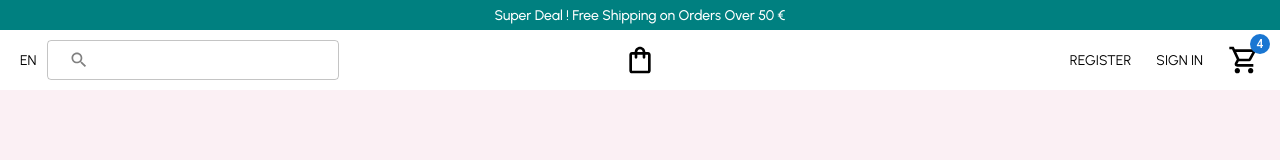
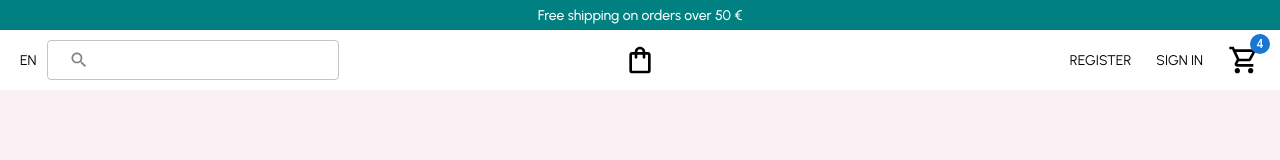
Before and after one commit to FaridAmimri/e-commerce-front, a React (Create React App) app: page / in a window 1280 px wide. Shown: the top 160 px of the page. Built offline with nearby package versions, Linux system fonts and the light colour scheme.

Commit message:
Update message

```diff
--- a/src/components/Announcement.jsx
+++ b/src/components/Announcement.jsx
@@ -3,7 +3,7 @@
 import styled from 'styled-components'
 
 function Announcement() {
-  return <Container>Super Deal ! Free Shipping on Orders Over 50 €</Container>
+  return <Container>Free shipping on orders over 50 €</Container>
 }
 
 export default Announcement
```
